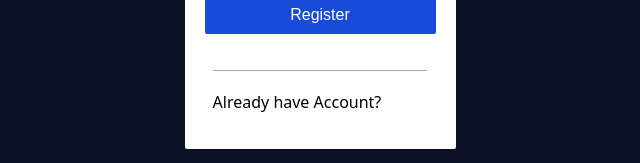
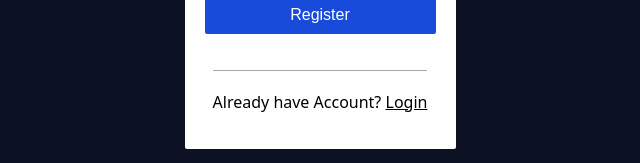
Before and after one commit to Durgaprasad-2002/Tiny_It_App, a React (Create React App) app: page /register in a window 1280 px wide. Shown: the part 451-614 px from the top of the page, without its empty margins (320-960 px from the left). Built offline with nearby package versions, Linux system fonts and the light colour scheme.

Commit message:
fixed Logout Btn

```diff
--- a/src/pages/Analytics.js
+++ b/src/pages/Analytics.js
@@ -5,13 +5,20 @@ import NavBar from "./NavBar";
 import "./index.css";
 import { Link } from "react-router-dom";
 import { FaLink } from "react-icons/fa6";
+import { useNavigate } from "react-router-dom";
 
 const Analytics = () => {
+  const navigate = useNavigate();
   const { shortUrl } = useParams();
   const location = useLocation();
   const [analyticsData, setAnalyticsData] = useState(null);
 
   useEffect(() => {
+    const user = JSON.parse(localStorage.getItem("user"));
+    if (!user || !user.username) {
+      navigate("/login");
+      return;
+    }
     fetchAnalyticsData();
   }, [location.state]);
 
--- a/src/pages/Login.js
+++ b/src/pages/Login.js
@@ -77,7 +77,10 @@ export default function Register() {
         </button>
 
         <p className="login-description">
-          Don't have Account? <Link to="/register">Register</Link>
+          Don't have Account?{" "}
+          <Link to="/register" style={{ color: "black" }}>
+            Register
+          </Link>
         </p>
       </form>
     </div>
--- a/src/pages/NavBar.js
+++ b/src/pages/NavBar.js
@@ -87,7 +87,7 @@ export default function NavBar() {
                   <li>{user?.username}</li>
                 ) : (
                   <Link to="/login">
-                    <li>Logout</li>
+                    <li>Login</li>
                   </Link>
                 )}
               </ul>
--- a/src/pages/Register.js
+++ b/src/pages/Register.js
@@ -83,7 +83,10 @@ export default function Register() {
         </button>
 
         <p className="login-description">
-          Already have Account? <Link to="/login">Login</Link>
+          Already have Account?{" "}
+          <Link to="/login" style={{ color: "black" }}>
+            Login
+          </Link>
         </p>
       </form>
     </div>
--- a/src/pages/URLSDashboard.js
+++ b/src/pages/URLSDashboard.js
@@ -33,10 +33,15 @@ export default function URLSDashboard() {
 
   useEffect(() => {
     const localStorageUser = JSON.parse(localStorage.getItem("user"));
+
     if (localStorageUser) {
       setUser(localStorageUser);
       console.log(localStorageUser);
       fetchURLS(localStorageUser?._id);
+    }
+    if (!user || !user.username) {
+      navigate("/login");
+      return;
     }
   }, [fetchURLS]);
 
--- a/src/pages/index.css
+++ b/src/pages/index.css
@@ -69,7 +69,7 @@ body {
   top: 0;
   right: 0;
   width: 100%;
-  height: 100vh;
+  height: 100dvh;
   background: rgba(35, 35, 35, 0.7);
 }
 
```
